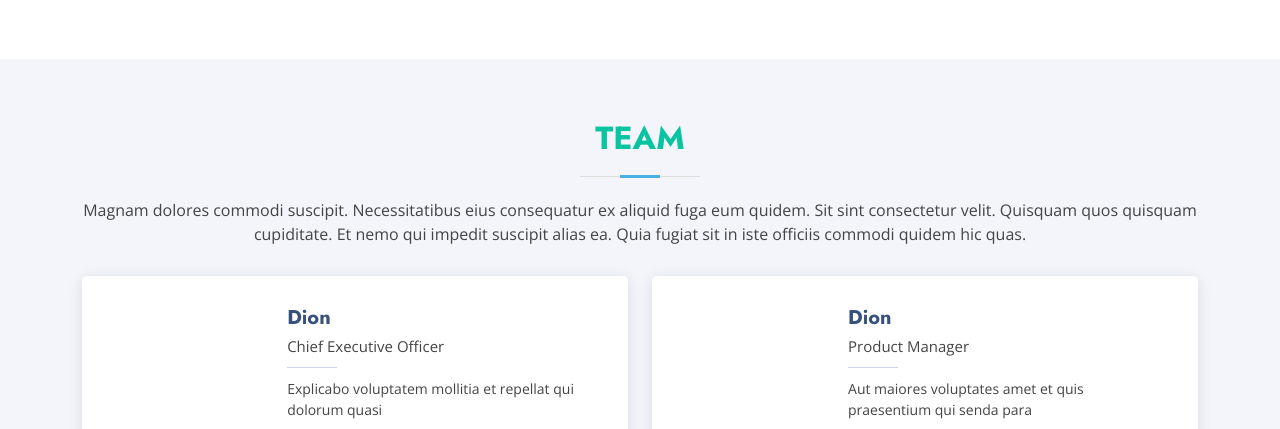
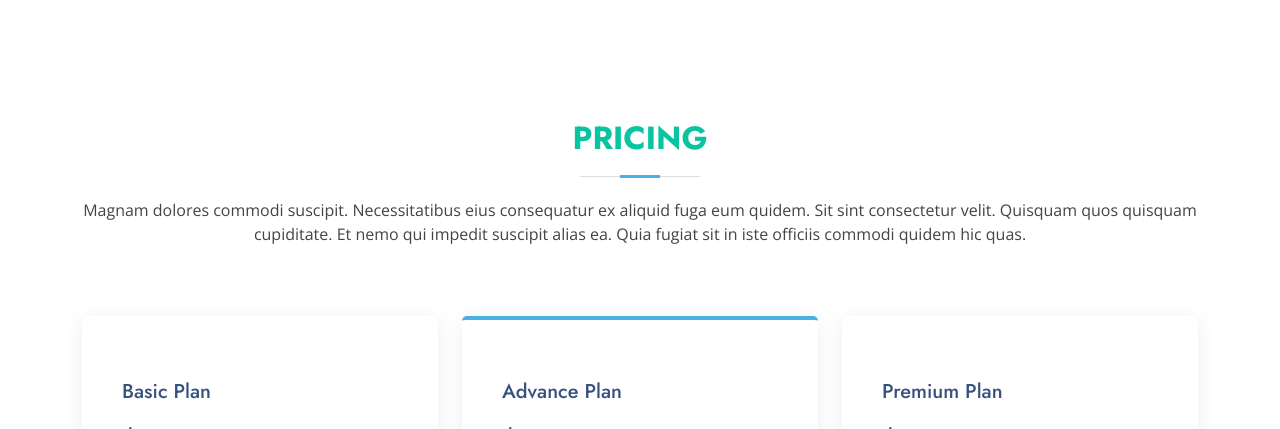
Before and after one commit to arifmod/smtech, a plain HTML site: page index.html in a window 1280 px wide. Shown: the part 3942-4371 px from the top of the page. Drawn offline with nearby package versions, Linux system fonts and the light colour scheme.

Commit message:
Update index.html

```diff
--- a/index.html
+++ b/index.html
@@ -571,7 +571,8 @@
     <!-- End Portfolio Section -->
 
     <!-- ======= Team Section ======= -->
-    <section id="team" class="team section-bg">
+
+<!--     <section id="team" class="team section-bg">
       <div class="container" data-aos="fade-up">
 
         <div class="section-title">
@@ -652,7 +653,9 @@
         </div>
 
       </div>
-    </section><!-- End Team Section -->
+    </section> -->
+
+    <!-- End Team Section -->
 
     <!-- ======= Pricing Section ======= -->
     <section id="pricing" class="pricing">
```
